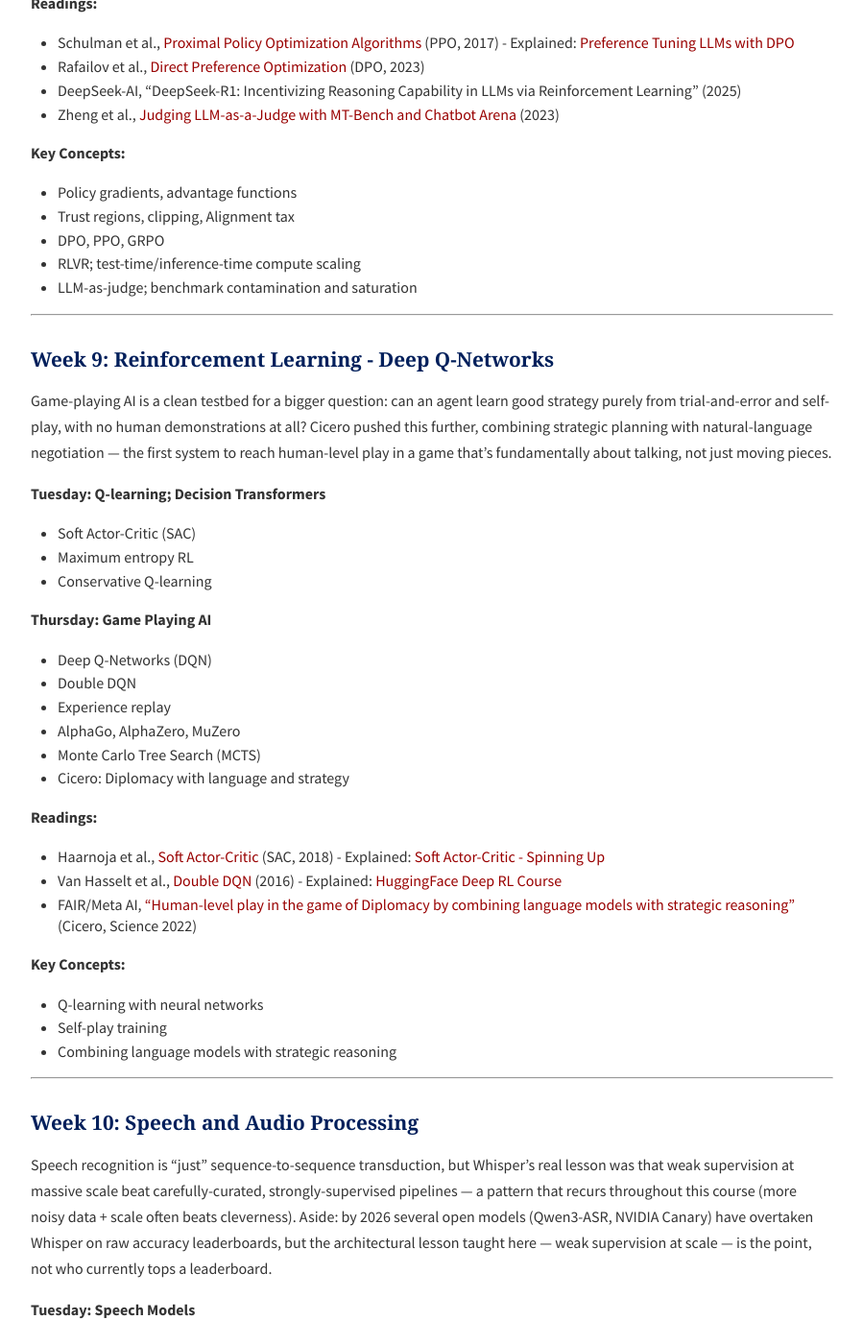
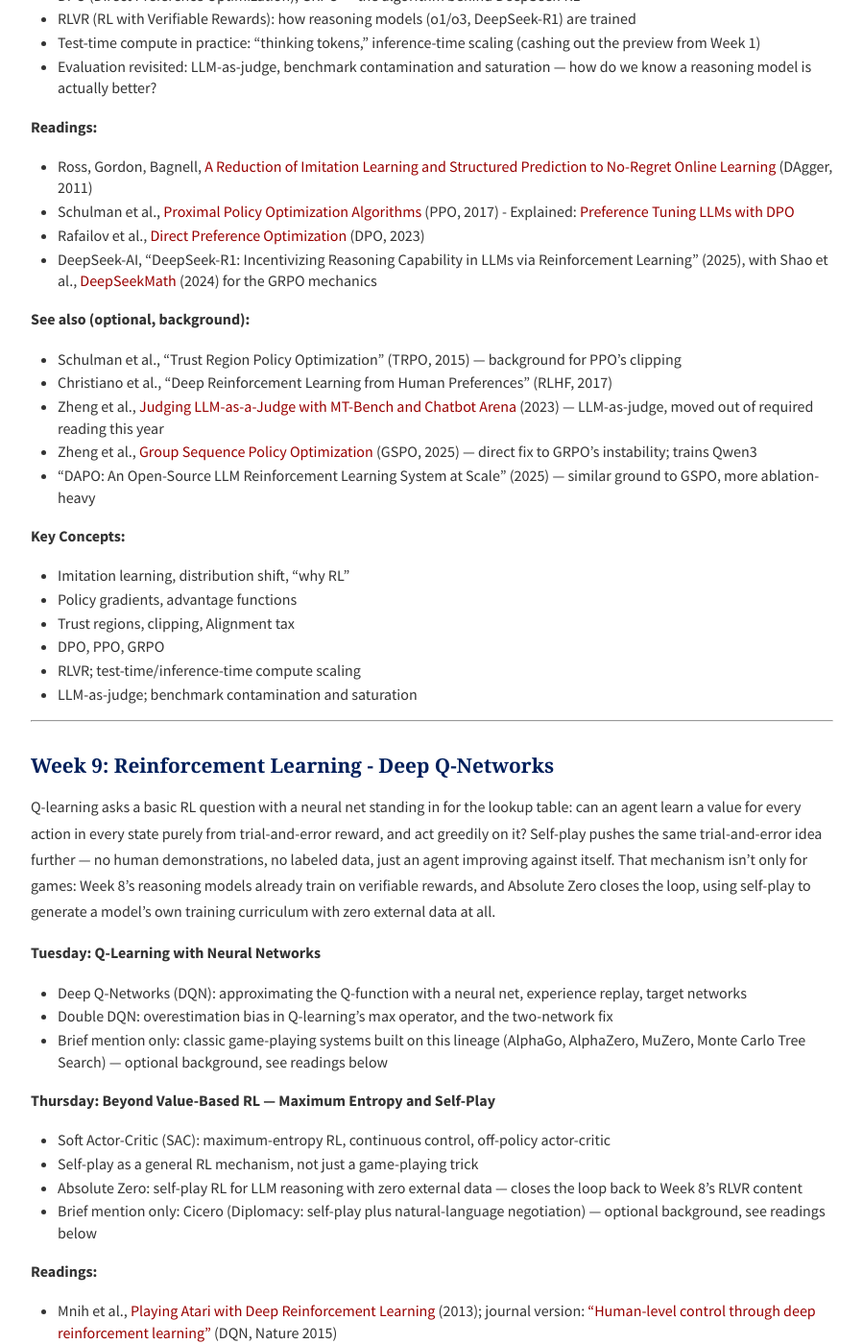
Before and after one commit to ungarl/CIS6220, a Jekyll site: the page built from topics.md, in a window 1280 px wide and 1400 px high, scrolled down 9933 px. Shown: the whole window at 96% size, without its empty margins (190-1089 px from the left). Built offline with Jekyll 4.4.1, drawn with Linux system fonts in a browser that asks for light colours; some web fonts are replaced; some of the changed text lies outside the part shown.

Commit message:
Update Weeks 7-9 readings (distillation/MoE/quantization, RL)
Co-Authored-By: Claude Opus 5.5 <noreply@anthropic.com>

```diff
--- a/topics.md
+++ b/topics.md
@@ -401,12 +401,17 @@ fraction of the compute of comparably capable dense models.
 **Readings:**
 
 - Hinton et al., [Distilling the Knowledge in a Neural Network](https://arxiv.org/abs/1503.02531) (2015); Explained: [Distilling the Knowledge in a Neural Network](https://www.youtube.com/watch?v=EK61htlw8hY)
-- Shoeybi et al., [Megatron-LM: Training Multi-Billion Parameter Language Models Using Model Parallelism](https://arxiv.org/abs/1909.08053) (2019)
-- Rajbhandari et al., [ZeRO: Memory Optimizations Toward Training Trillion Parameter Models](https://arxiv.org/abs/1910.02054) (2019)
-- Fedus et al., [A Review of Sparse Expert Models in Deep Learning](https://arxiv.org/pdf/2209.01667.pdf) (2022); Explained: [Sparse Expert Models (Switch Transformers, GLaM, and more)](https://www.youtube.com/watch?v=U5mhpKkOzKs)
+- Sanh et al., [DistilBERT, a distilled version of BERT](https://arxiv.org/abs/1910.01108) (2019)
+- DeepSeek-AI, [DeepSeek-V3 Technical Report](https://arxiv.org/abs/2412.19437) (2024) — §3.2.3 (MoE routing) and §3.3 (FP8 quantization)
 - Frantar et al., [GPTQ: Accurate Post-Training Quantization for Generative Pre-trained Transformers](https://arxiv.org/abs/2210.17323) (2022/ICLR 2023)
-- Dettmers et al., [LLM.int8(): 8-bit Matrix Multiplication for Transformers at Scale](https://arxiv.org/abs/2208.07339) (2022)
+
+**See also (optional, background):**
+
+- Shoeybi et al., "Megatron-LM: Training Multi-Billion Parameter Language Models Using Model Parallelism" (2019) — training-time parallelism, covered in lecture
+- Rajbhandari et al., "ZeRO: Memory Optimizations Toward Training Trillion Parameter Models" (2019) — covered in lecture
+- Dettmers et al., "LLM.int8(): 8-bit Matrix Multiplication for Transformers at Scale" (2022) — alternate quantization angle
 - Dettmers et al., "QLoRA: Efficient Finetuning of Quantized LLMs" (2023)
+- Fedus et al., "A Review of Sparse Expert Models in Deep Learning" (2022) — last year's MoE background reading, now dated
 
 **Key Concepts:**
 
@@ -446,13 +451,22 @@ instead of human preferences, is what trains today's reasoning models.
 
 **Readings:**
 
+- Ross, Gordon, Bagnell, [A Reduction of Imitation Learning and Structured Prediction to No-Regret Online Learning](https://arxiv.org/abs/1011.0686) (DAgger, 2011)
 - Schulman et al., [Proximal Policy Optimization Algorithms](https://arxiv.org/abs/1707.06347) (PPO, 2017) - Explained: [Preference Tuning LLMs with DPO](https://huggingface.co/blog/pref-tuning)
 - Rafailov et al., [Direct Preference Optimization](https://arxiv.org/abs/2305.18290) (DPO, 2023)
-- DeepSeek-AI, "DeepSeek-R1: Incentivizing Reasoning Capability in LLMs via Reinforcement Learning" (2025)
-- Zheng et al., [Judging LLM-as-a-Judge with MT-Bench and Chatbot Arena](https://arxiv.org/abs/2306.05685) (2023)
+- DeepSeek-AI, "DeepSeek-R1: Incentivizing Reasoning Capability in LLMs via Reinforcement Learning" (2025), with Shao et al., [DeepSeekMath](https://arxiv.org/abs/2402.03300) (2024) for the GRPO mechanics
+
+**See also (optional, background):**
+
+- Schulman et al., "Trust Region Policy Optimization" (TRPO, 2015) — background for PPO's clipping
+- Christiano et al., "Deep Reinforcement Learning from Human Preferences" (RLHF, 2017)
+- Zheng et al., [Judging LLM-as-a-Judge with MT-Bench and Chatbot Arena](https://arxiv.org/abs/2306.05685) (2023) — LLM-as-judge, moved out of required reading this year
+- Zheng et al., [Group Sequence Policy Optimization](https://arxiv.org/abs/2507.18071) (GSPO, 2025) — direct fix to GRPO's instability; trains Qwen3
+- "DAPO: An Open-Source LLM Reinforcement Learning System at Scale" (2025) — similar ground to GSPO, more ablation-heavy
 
 **Key Concepts:**
 
+- Imitation learning, distribution shift, "why RL"
 - Policy gradients, advantage functions
 - Trust regions, clipping, Alignment tax
 - DPO, PPO, GRPO
@@ -463,37 +477,51 @@ instead of human preferences, is what trains today's reasoning models.
 
 ### Week 9: Reinforcement Learning - Deep Q-Networks
 
-Game-playing AI is a clean testbed for a bigger question: can an agent learn good strategy
-purely from trial-and-error and self-play, with no human demonstrations at all? Cicero pushed
-this further, combining strategic planning with natural-language negotiation — the first system
-to reach human-level play in a game that's fundamentally about talking, not just moving pieces.
+Q-learning asks a basic RL question with a neural net standing in for the lookup table: can an
+agent learn a value for every action in every state purely from trial-and-error reward, and act
+greedily on it? Self-play pushes the same trial-and-error idea further — no human
+demonstrations, no labeled data, just an agent improving against itself. That mechanism isn't
+only for games: Week 8's reasoning models already train on verifiable rewards, and Absolute
+Zero closes the loop, using self-play to generate a model's own training curriculum with zero
+external data at all.
 
-**Tuesday: Q-learning; Decision Transformers**
+**Tuesday: Q-Learning with Neural Networks**
 
-- Soft Actor-Critic (SAC)
-- Maximum entropy RL
-- Conservative Q-learning
+- Deep Q-Networks (DQN): approximating the Q-function with a neural net, experience replay,
+  target networks
+- Double DQN: overestimation bias in Q-learning's max operator, and the two-network fix
+- Brief mention only: classic game-playing systems built on this lineage (AlphaGo, AlphaZero,
+  MuZero, Monte Carlo Tree Search) — optional background, see readings below
 
-**Thursday: Game Playing AI**
+**Thursday: Beyond Value-Based RL — Maximum Entropy and Self-Play**
 
-- Deep Q-Networks (DQN)
-- Double DQN
-- Experience replay
-- AlphaGo, AlphaZero, MuZero
-- Monte Carlo Tree Search (MCTS)
-- Cicero: Diplomacy with language and strategy
+- Soft Actor-Critic (SAC): maximum-entropy RL, continuous control, off-policy actor-critic
+- Self-play as a general RL mechanism, not just a game-playing trick
+- Absolute Zero: self-play RL for LLM reasoning with zero external data — closes the loop back
+  to Week 8's RLVR content
+- Brief mention only: Cicero (Diplomacy: self-play plus natural-language negotiation) —
+  optional background, see readings below
 
 **Readings:**
 
+- Mnih et al., [Playing Atari with Deep Reinforcement Learning](https://arxiv.org/abs/1312.5602) (2013); journal version: ["Human-level control through deep reinforcement learning"](https://doi.org/10.1038/nature14236) (DQN, Nature 2015)
+- Van Hasselt et al., [Double DQN](https://arxiv.org/abs/1509.06461) (2016) - Explained: [HuggingFace Deep RL Course](https://huggingface.co/learn/deep-rl-course)
 - Haarnoja et al., [Soft Actor-Critic](https://arxiv.org/abs/1801.01290) (SAC, 2018) - Explained: [Soft Actor-Critic - Spinning Up](https://spinningup.openai.com/en/latest/algorithms/sac.html)
-- Van Hasselt et al., [Double DQN](https://arxiv.org/abs/1509.06461) (2016) - Explained: [HuggingFace Deep RL Course](https://huggingface.co/learn/deep-rl-course)
+- Zhao et al., [Absolute Zero: Reinforced Self-play Reasoning with Zero Data](https://arxiv.org/abs/2505.03335) (2025)
+
+**See also (optional, background):**
+
+- Hessel et al., "Rainbow: Combining Improvements in Deep Reinforcement Learning" (2017)
+- Silver et al., "Mastering the Game of Go without Human Knowledge" (AlphaZero, 2017)
+- Schrittwieser et al., "Mastering Atari, Go, Chess and Shogi by Planning with a Learned Model" (MuZero, 2019)
 - FAIR/Meta AI, ["Human-level play in the game of Diplomacy by combining language models with strategic reasoning"](https://www.science.org/doi/10.1126/science.ade9097) (Cicero, Science 2022)
 
 **Key Concepts:**
 
 - Q-learning with neural networks
-- Self-play training
-- Combining language models with strategic reasoning
+- Maximum-entropy RL; continuous control
+- Self-play as a general RL mechanism — for games, and (Absolute Zero) for LLM reasoning with
+  no external data
 
 ---
 
```
